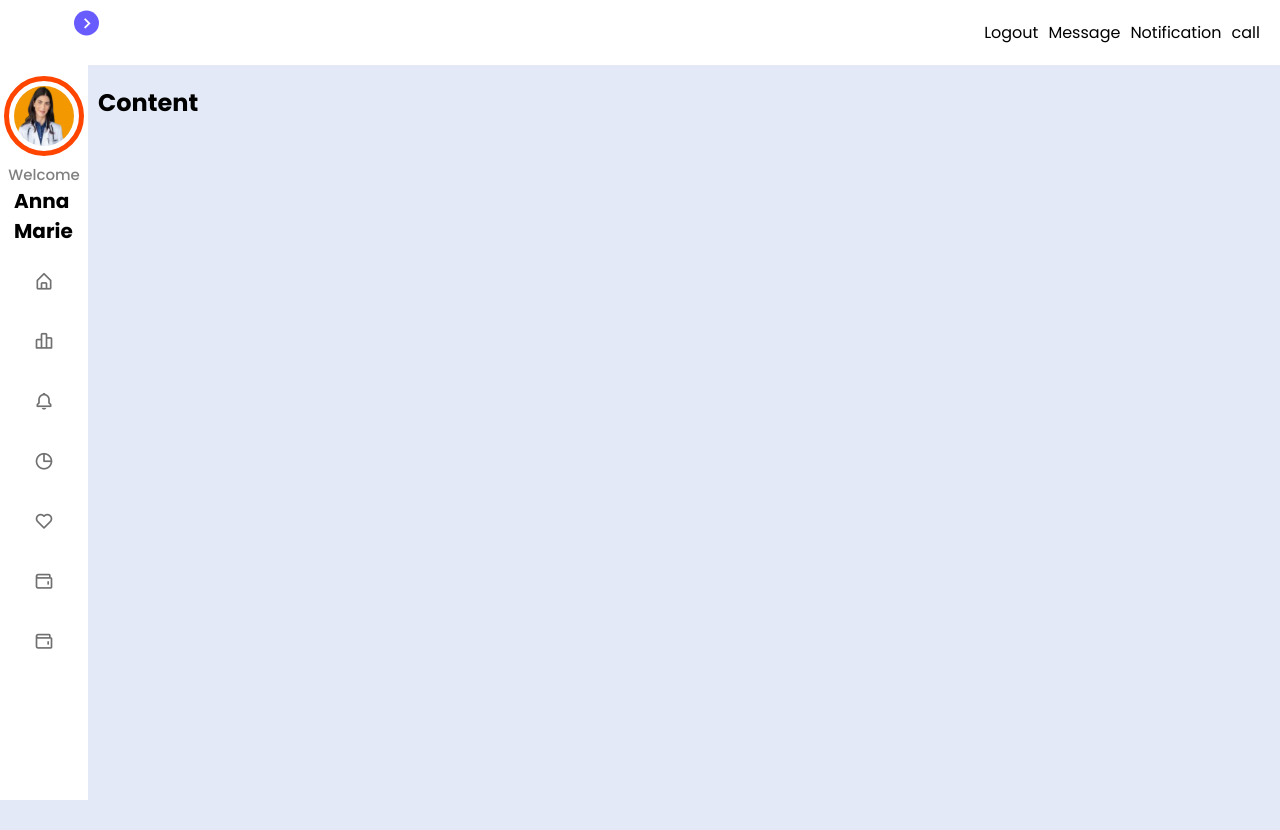
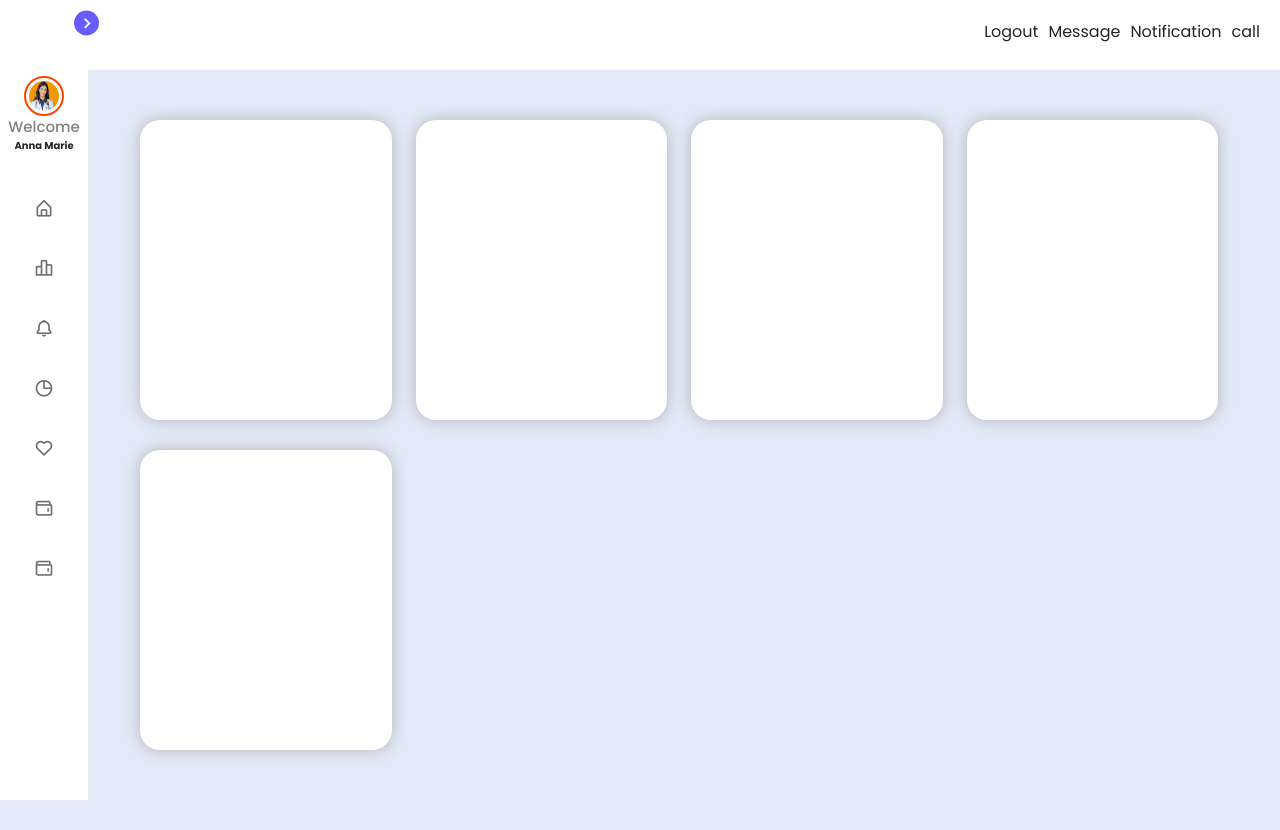
Before and after one commit to wabbi-khan/tdcProject, a PHP site: page / in a window 1280 px wide. Before the commit the page ends 800 px from the top, so only its background shows below. Run offline with PHP 8.4, Linux system fonts and the light colour scheme.

Commit message:
woking on dashboard

```diff
--- a/dashboard/index.html
+++ b/dashboard/index.html
@@ -7,17 +7,24 @@
 
     <!----======== CSS ======== -->
     <link rel="stylesheet" href="style.css" />
-
+    <link
+      href="https://cdn.jsdelivr.net/npm/bootstrap@5.0.2/dist/css/bootstrap.min.css"
+      rel="stylesheet"
+      integrity="sha384-EVSTQN3/azprG1Anm3QDgpJLIm9Nao0Yz1ztcQTwFspd3yD65VohhpuuCOmLASjC"
+      crossorigin="anonymous"
+    />
     <!----===== Boxicons CSS ===== -->
     <link
       href="https://unpkg.com/boxicons@2.1.1/css/boxicons.min.css"
       rel="stylesheet"
     />
 
+    <title>Dashboard</title>
     <!--<title>Dashboard Sidebar Menu</title>-->
   </head>
+
   <body>
-    <nav class="sidebar close">
+    <nav class="sidebar--cus close">
       <header>
         <div class="image-text">
           <span class="image">
@@ -34,7 +41,7 @@
 
       <div class="menu-bar">
         <div class="menu">
-          <div class="ownerImg">
+          <div class="ownerImg" id="myDIV">
             <div>
               <img src="assets/images.png" alt="ownerimg" />
             </div>
@@ -42,49 +49,49 @@
             <div class="owernName">Anna Marie</div>
           </div>
 
-          <ul class="menu-links">
-            <li class="nav-link">
+          <ul class="menu-links--cus">
+            <li class="nav-link--cus">
               <a href="#">
                 <i class="bx bx-home-alt icon"></i>
                 <span class="text nav-text">My Doctor</span>
               </a>
             </li>
 
-            <li class="nav-link">
+            <li class="nav-link--cus">
               <a href="#">
                 <i class="bx bx-bar-chart-alt-2 icon"></i>
                 <span class="text nav-text">Profile</span>
               </a>
             </li>
 
-            <li class="nav-link">
+            <li class="nav-link--cus">
               <a href="#">
                 <i class="bx bx-bell icon"></i>
                 <span class="text nav-text">Instant Connect</span>
               </a>
             </li>
 
-            <li class="nav-link">
+            <li class="nav-link--cus">
               <a href="#">
                 <i class="bx bx-pie-chart-alt icon"></i>
                 <span class="text nav-text">App Invite</span>
               </a>
             </li>
 
-            <li class="nav-link">
+            <li class="nav-link--cus">
               <a href="#">
                 <i class="bx bx-heart icon"></i>
                 <span class="text nav-text">CR to CP</span>
               </a>
             </li>
 
-            <li class="nav-link">
+            <li class="nav-link--cus">
               <a href="#">
                 <i class="bx bx-wallet icon"></i>
                 <span class="text nav-text">Messages</span>
               </a>
             </li>
-            <li class="nav-link">
+            <li class="nav-link--cus">
               <a href="#">
                 <i class="bx bx-wallet icon"></i>
                 <span class="text nav-text">Patient Queue</span>
@@ -97,17 +104,63 @@
 
     <section class="home">
       <div class="topHeader">
-        <div class="icons">
+        <div class="dektopIcons">
           <div class="logout">Logout</div>
           <div class="logout">Message</div>
           <div class="logout">Notification</div>
           <div class="logout">call</div>
         </div>
+        <div class="icons">
+          <!-- Example split danger button -->
+          <div class="btn-group">
+            <button
+              type="button"
+              class="btn btn-info text-white dropdown-toggle dropdown-toggle-split"
+              data-bs-toggle="dropdown"
+              aria-expanded="false"
+            >
+              <span span class="visually-hidden">Toggle Dropdown</span>
+            </button>
+            <ul class="dropdown-menu">
+              <li><a class="dropdown-item" href="#">Action</a></li>
+              <li><a class="dropdown-item" href="#">Another action</a></li>
+              <li><a class="dropdown-item" href="#">Something else here</a></li>
+              <li>
+                <hr class="dropdown-divider" />
+              </li>
+              <li><a class="dropdown-item" href="#">Separated link</a></li>
+            </ul>
+          </div>
+        </div>
       </div>
-      <div class="container">
-        <h1>Content</h1>
+      <div class="padd-wrap">
+        <div class="container">
+          <div class="row">
+            <div class="col-lg-3 col-md-12 col-sm-12">
+              <div class="box--wrap"></div>
+            </div>
+            <div class="col-lg-3 col-md-12 col-sm-12">
+              <div class="box--wrap"></div>
+            </div>
+            <div class="col-lg-3 col-md-12 col-sm-12">
+              <div class="box--wrap"></div>
+            </div>
+
+            <div class="col-lg-3 col-md-12 col-sm-12">
+              <div class="box--wrap"></div>
+            </div>
+            <div class="col-lg-3 col-md-12 col-sm-12">
+              <div class="box--wrap"></div>
+            </div>
+          </div>
+        </div>
       </div>
     </section>
+    <script
+      src="https://cdn.jsdelivr.net/npm/bootstrap@5.0.2/dist/js/bootstrap.bundle.min.js"
+      integrity="sha384-MrcW6ZMFYlzcLA8Nl+NtUVF0sA7MsXsP1UyJoMp4YLEuNSfAP+JcXn/tWtIaxVXM"
+      crossorigin="anonymous"
+    ></script>
 
     <script>
       const body = document.querySelector("body"),
@@ -121,7 +174,6 @@
       toggle.addEventListener("click", () => {
         sidebar.classList.toggle("close");
       });
-
       //   searchBtn.addEventListener("click", () => {
       //     sidebar.classList.remove("close");
       //   });
--- a/dashboard/style.css
+++ b/dashboard/style.css
@@ -1,4 +1,5 @@
 /* Google Font Import - Poppins */
+
 @import url("https://fonts.googleapis.com/css2?family=Poppins:wght@300;400;500;600;700&display=swap");
 * {
   margin: 0;
@@ -15,7 +16,6 @@
   --primary-color-light: #f6f5ff;
   --toggle-color: #ddd;
   --text-color: #707070;
-
   /* ====== Transition ====== */
   --tran-03: all 0.2s ease;
   --tran-03: all 0.3s ease;
@@ -24,8 +24,7 @@
 }
 
 body {
-  min-height: 100vh;
-  background-color: var(--body-color);
+  background-color: #e4e9f7 !important;
   transition: var(--tran-05);
 }
 
@@ -44,7 +43,8 @@
 }
 
 /* ===== Sidebar ===== */
-.sidebar {
+
+.sidebar--cus {
   position: fixed;
   top: 0;
   left: 0;
@@ -55,12 +55,14 @@
   transition: var(--tran-05);
   z-index: 100;
 }
-.sidebar.close {
+
+.sidebar--cus.close {
   width: 88px;
 }
 
 /* ===== Reusable code - Here ===== */
-.sidebar li {
+
+.sidebar--cus li {
   height: 50px;
   list-style: none;
   display: flex;
@@ -68,13 +70,13 @@
   margin-top: 10px;
 }
 
-.sidebar header .image,
-.sidebar .icon {
+.sidebar--cus header .image,
+.sidebar--cus .icon {
   min-width: 60px;
   border-radius: 6px;
 }
 
-.sidebar .icon {
+.sidebar--cus .icon {
   min-width: 60px;
   border-radius: 6px;
   height: 100%;
@@ -84,39 +86,44 @@
   font-size: 20px;
 }
 
-.sidebar .text,
-.sidebar .icon {
+.sidebar--cus .text,
+.sidebar--cus .icon {
   color: var(--text-color);
   transition: var(--tran-03);
 }
 
-.sidebar .text {
+.sidebar--cus .text {
   font-size: 17px;
   font-weight: 500;
   white-space: nowrap;
   opacity: 1;
 }
-.sidebar.close .text {
+
+.sidebar--cus.close .text {
   opacity: 0;
 }
+
 /* =========================== */
 
-.sidebar header {
+.sidebar--cus header {
   position: relative;
 }
 
-.sidebar header .image-text {
+.sidebar--cus header .image-text {
   display: flex;
   align-items: center;
 }
-.sidebar header .logo-text {
+
+.sidebar--cus header .logo-text {
   display: flex;
   justify-content: center;
   align-items: center;
 }
+
 .logo-text img {
   width: 120px;
 }
+
 header .image-text .name {
   margin-top: 2px;
   font-size: 18px;
@@ -129,18 +136,18 @@
   display: block;
 }
 
-.sidebar header .image {
+.sidebar--cus header .image {
   display: flex;
   align-items: center;
   justify-content: center;
 }
 
-.sidebar header .image img {
+.sidebar--cus header .image img {
   width: 40px;
   border-radius: 6px;
 }
 
-.sidebar header .toggle {
+.sidebar--cus header .toggle {
   position: absolute;
   top: 50%;
   right: -25px;
@@ -158,26 +165,26 @@
   transition: var(--tran-05);
 }
 
-body.dark .sidebar header .toggle {
+body.dark .sidebar--cus header .toggle {
   color: var(--text-color);
 }
 
-.sidebar.close .toggle {
+.sidebar--cus.close .toggle {
   transform: translateY(-50%) rotate(0deg);
 }
 
-.sidebar .menu {
+.sidebar--cus .menu {
   margin-top: 40px;
 }
 
-.sidebar li.search-box {
+.sidebar--cus li.search-box {
   border-radius: 6px;
   background-color: var(--primary-color-light);
   cursor: pointer;
   transition: var(--tran-05);
 }
 
-.sidebar li.search-box input {
+.sidebar--cus li.search-box input {
   height: 100%;
   width: 100%;
   outline: none;
@@ -189,7 +196,8 @@
   font-weight: 500;
   transition: var(--tran-05);
 }
-.sidebar li a {
+
+.sidebar--cus li a {
   list-style: none;
   height: 100%;
   background-color: transparent;
@@ -202,29 +210,33 @@
   transition: var(--tran-03);
 }
 
-.sidebar li a:hover {
+.sidebar--cus li a:hover {
   background-color: var(--primary-color);
 }
-.sidebar li a:hover .icon,
-.sidebar li a:hover .text {
+
+.sidebar--cus li a:hover .icon,
+.sidebar--cus li a:hover .text {
   color: var(--sidebar-color);
 }
-body.dark .sidebar li a:hover .icon,
-body.dark .sidebar li a:hover .text {
+
+body.dark .sidebar--cus li a:hover .icon,
+body.dark .sidebar--cus li a:hover .text {
   color: var(--text-color);
 }
 
-.sidebar .menu-bar {
+.sidebar--cus .menu-bar {
   height: calc(100% - 55px);
   display: flex;
   flex-direction: column;
   justify-content: space-between;
   /* overflow-y: scroll; */
 }
+
 .menu-bar::-webkit-scrollbar {
   display: none;
 }
-.sidebar .menu-bar .mode {
+
+.sidebar--cus .menu-bar .mode {
   border-radius: 6px;
   background-color: var(--primary-color-light);
   position: relative;
@@ -239,12 +251,15 @@
 .mode .sun-moon i {
   position: absolute;
 }
+
 .mode .sun-moon i.sun {
   opacity: 0;
 }
+
 body.dark .mode .sun-moon i.sun {
   opacity: 1;
 }
+
 body.dark .mode .sun-moon i.moon {
   opacity: 0;
 }
@@ -260,6 +275,7 @@
   border-radius: 6px;
   cursor: pointer;
 }
+
 .toggle-switch .switch {
   position: relative;
   height: 22px;
@@ -296,6 +312,7 @@
   background-color: var(--body-color);
   transition: var(--tran-05);
 }
+
 .home .text {
   font-size: 30px;
   font-weight: 500;
@@ -303,11 +320,12 @@
   padding: 12px 60px;
 }
 
-.sidebar.close ~ .home {
+.sidebar--cus.close ~ .home {
   left: 78px;
   height: 100vh;
   width: calc(100% - 78px);
 }
+
 body.dark .home .text {
   color: var(--text-color);
 }
@@ -315,22 +333,25 @@
 .topHeader {
   background-color: white;
   width: 100%;
-  /* height: 60px; */
+  height: 70px;
   padding: 20px;
 }
-.topHeader .icons {
+
+.topHeader .dektopIcons {
   display: flex;
   justify-content: flex-end;
   align-items: center;
   margin: 0 auto;
   gap: 10px;
 }
+
 .ownerImg {
   display: flex;
   justify-content: center;
   align-items: center;
   flex-direction: column;
 }
+
 .ownerImg img {
   width: 80px;
   height: 80px;
@@ -338,15 +359,18 @@
   padding: 5px;
   border: 5px solid orangered;
 }
+
 .ownerImg .welcome {
   font-size: 15px;
   font-weight: 500;
   color: gray;
 }
+
 .ownerImg .owernName {
   font-size: 20px;
   font-weight: bold;
 }
+
 .container {
   padding: 20px;
 }
@@ -355,3 +379,63 @@
   width: 50px;
   height: 50px;
 }
+
+.sidebar--cus.close .ownerImg img {
+  width: 40px;
+  height: 40px;
+  border-radius: 50%;
+  padding: 3px;
+  border: 2px solid orangered;
+}
+
+.sidebar--cus.close .owernName {
+  font-size: 10px;
+  font-weight: bold;
+}
+
+.menu-links--cus {
+  margin-top: 30px;
+  padding: 0 !important;
+}
+
+.padd-wrap {
+  padding: 30px 50px;
+}
+
+.box--wrap {
+  background-color: #fff;
+  width: 100%;
+  height: 300px;
+  box-shadow: 0 0 15px #7777;
+  border-radius: 20px;
+  margin-bottom: 30px;
+}
+
+.icons {
+  display: none;
+}
+.profile-menu .dropdown-menu {
+  right: 0;
+  left: unset;
+}
+
+.profile-menu .fa-fw {
+  margin-right: 10px;
+}
+
+.toggle-change::after {
+  border-top: 0;
+  border-bottom: 0.3em solid;
+}
+
+@media only screen and (max-width: 999px) {
+  .topHeader .icons {
+    display: flex;
+    justify-content: flex-end;
+    align-items: center;
+    margin: 0 auto;
+  }
+  .topHeader .dektopIcons {
+    display: none;
+  }
+}
```
